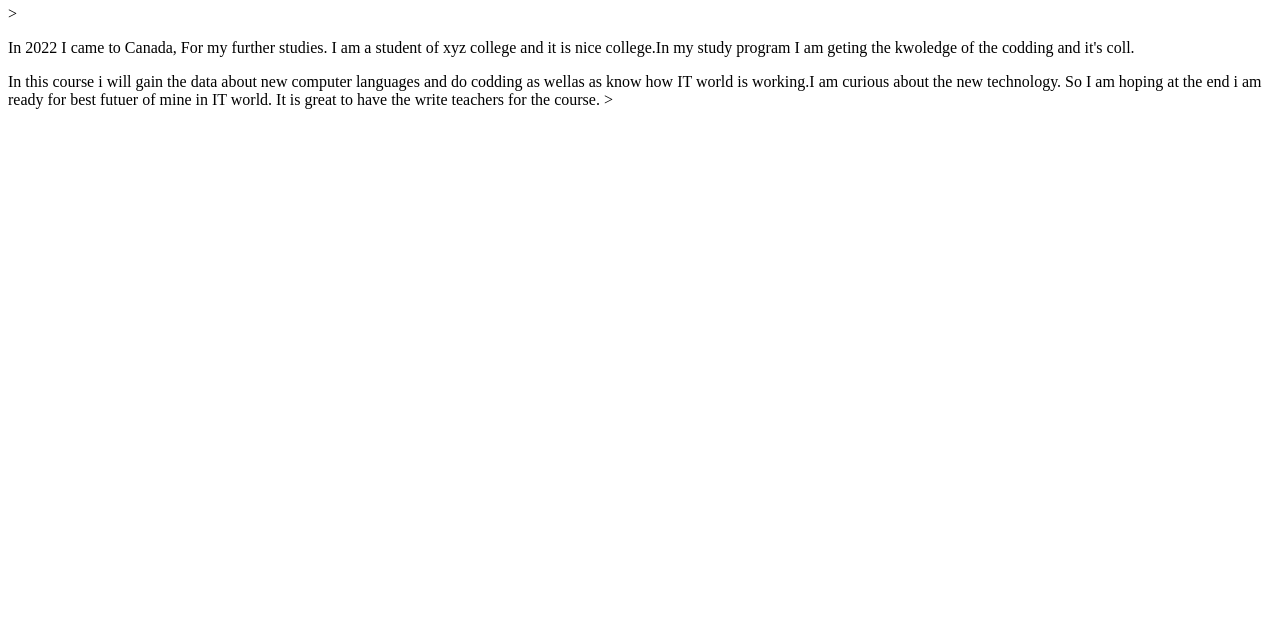
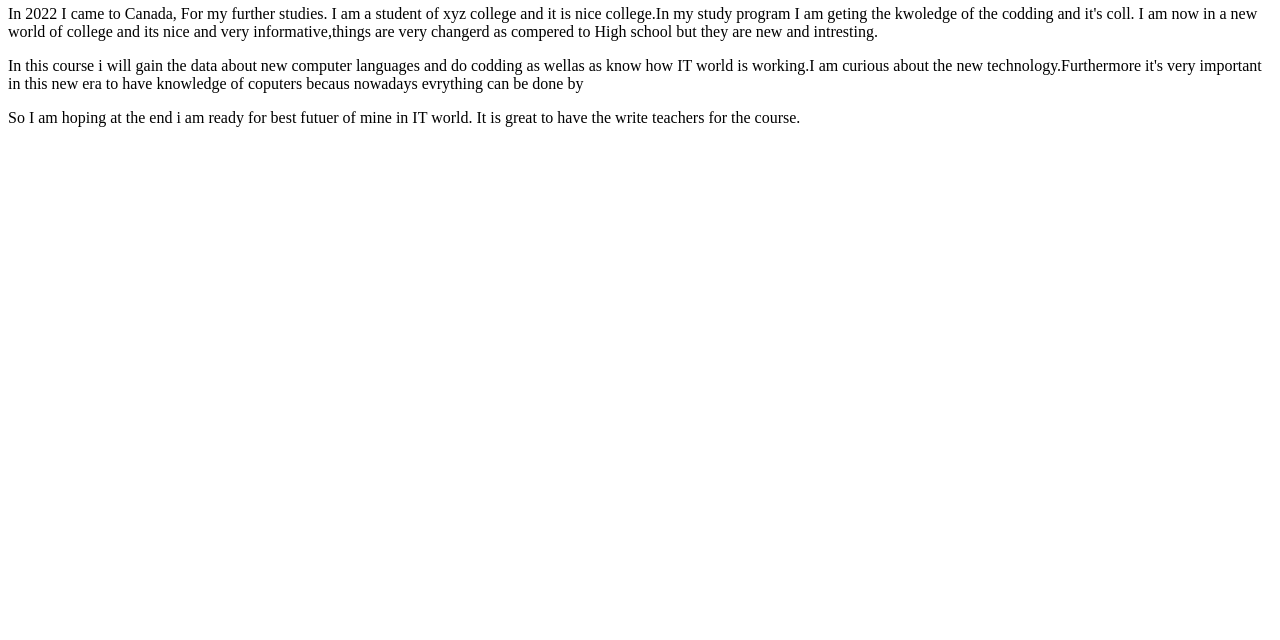
Before and after one commit to 200522471/lab-01, a plain HTML site: page index.html in a window 1280 px wide. Shown: the part 160-800 px from the top of the page. Drawn offline with Linux system fonts and the light colour scheme.

Commit message:
200522741-comp-1002-lab-1

```diff
--- a/index.html
+++ b/index.html
@@ -16,21 +16,24 @@
         <header>
 
      <section>
-        <h2>The biography</h2>>
+        <h2>The biography</h2>
         <p>
 
              In 2022 I came to Canada, For my further studies. I am a student of xyz college
              and it is nice college.In my study program I am geting the kwoledge of the codding and it's coll.
+             I am now in a new world of college and its nice and very informative,things are very changerd as compered to High school
+             but they are new and intresting.
 
         </p>
-        <p2>
+        <p>
              In this course i will gain the data about new computer languages and do codding as wellas
-             as know how IT world is working.I am curious about the new technology.
-        </p2>
-        <p3>
+             as know how IT world is working.I am curious about the new technology.Furthermore it's very important in this new era to have knowledge of coputers becaus nowadays evrything can be done by
+            </p>
+         <p>
             So I am hoping at the end i am ready for best futuer of mine in IT world.
             It is great to have the write teachers for the course.
-        </p3>>
+          </p>
+
      </section>
 
 </body>
```
